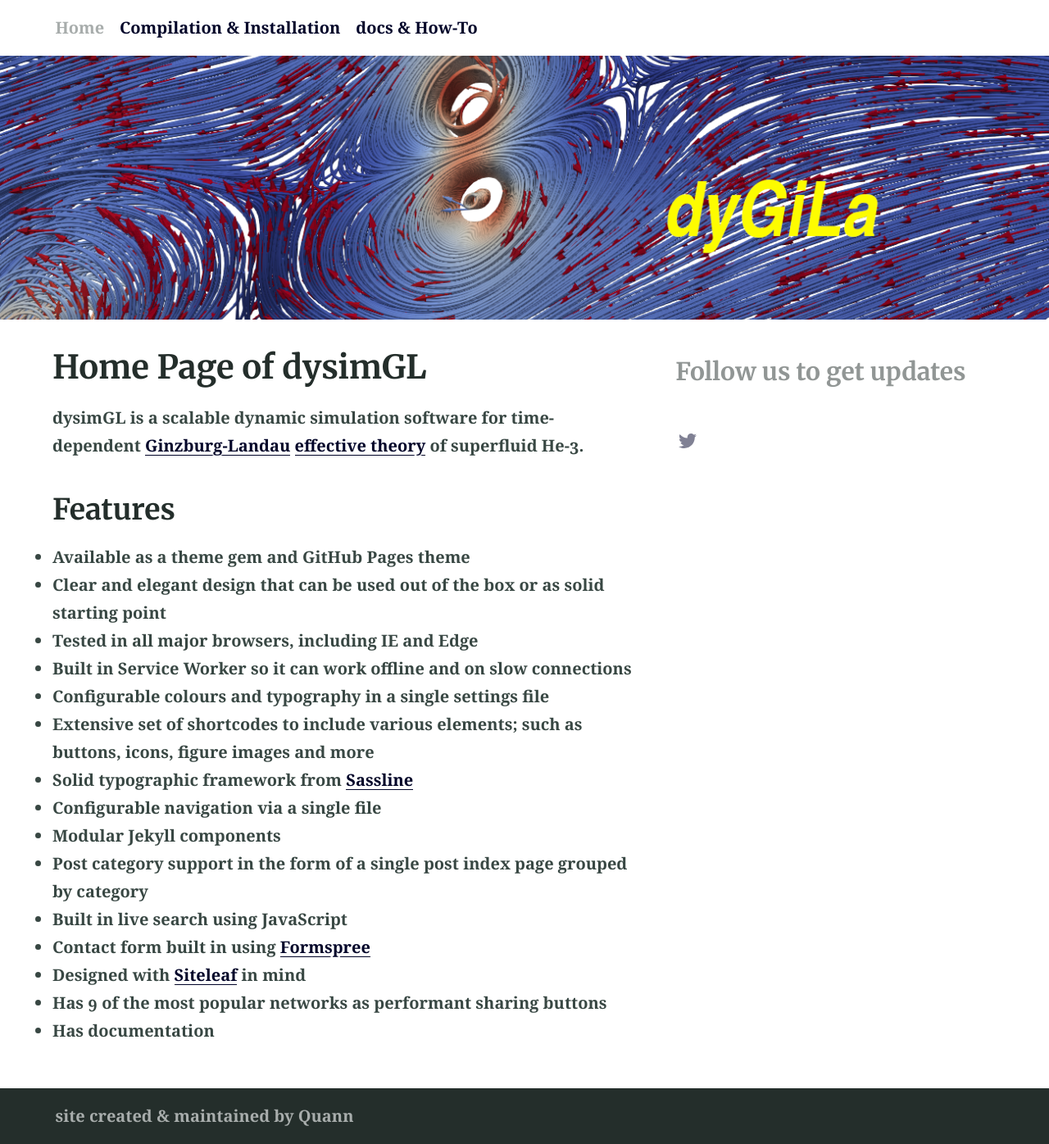
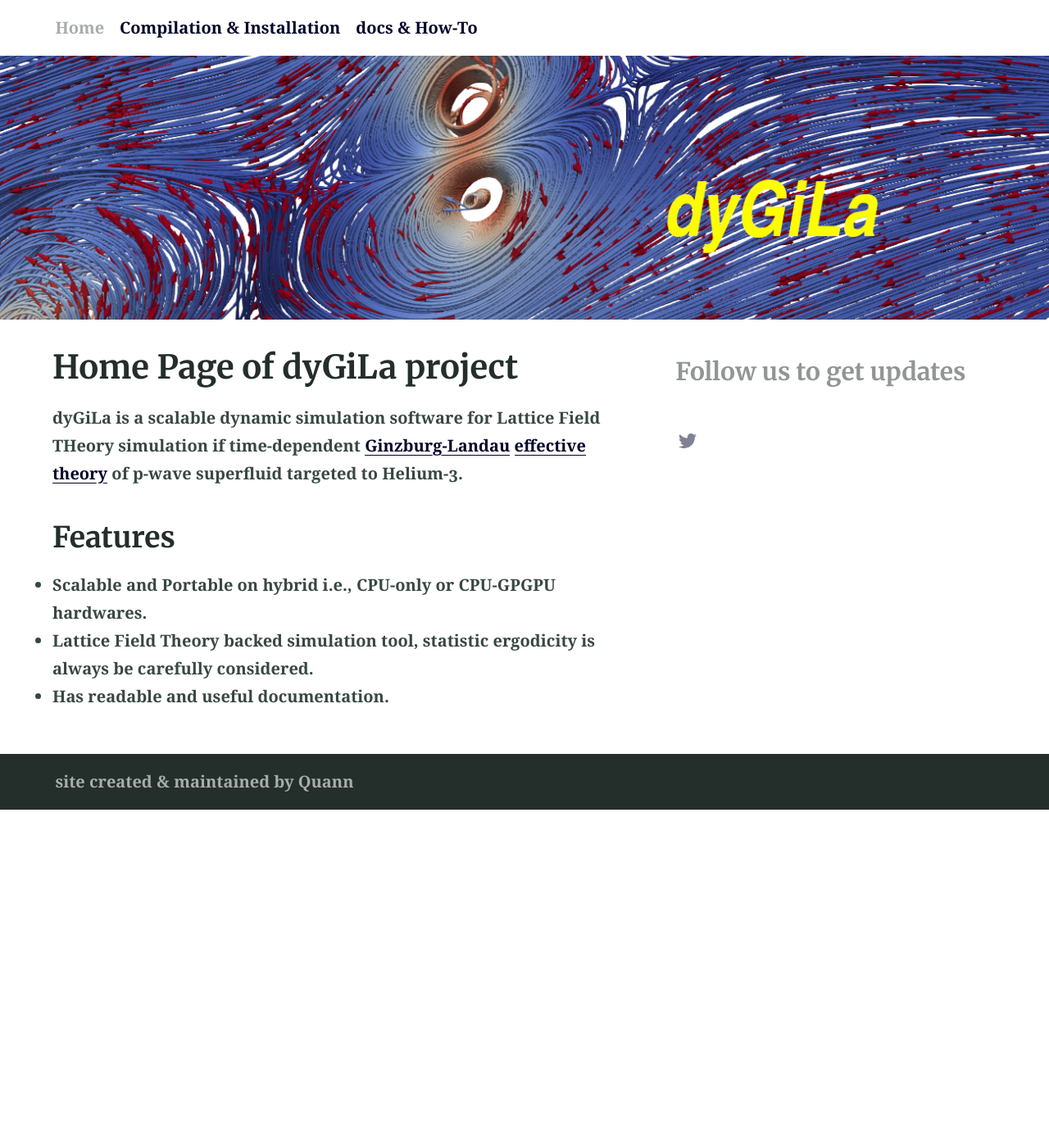
Before and after one commit to dyGiLa/dygila.github.io, a Jekyll site: the page built from index.md, in a window 1280 px wide. Shown: the whole page at 82% size. Built offline with Jekyll 4.4.1, drawn with Linux system fonts in a browser that asks for light colours; after the commit the page ends 988 px from its top, so only the background shows below that.

Commit message:
edit index.md

```diff
--- a/index.md
+++ b/index.md
@@ -1,25 +1,13 @@
 ---
-title: Home Page of dysimGL
+title: Home Page of dyGiLa project
 feature_image: "/pic/title-pic-c.png"
-excerpt: "**dysimGL** is a scalable dynamic simulation software for time-dependent [Ginzburg-Landau](https://en.wikipedia.org/wiki/Ginzburg%E2%80%93Landau_theory) [effective theory](https://en.wikipedia.org/wiki/Effective_field_theory) of superfluid He-3."
+excerpt: "**dyGiLa** is a scalable dynamic simulation software for time-dependent [Ginzburg-Landau](https://en.wikipedia.org/wiki/Ginzburg%E2%80%93Landau_theory) [effective theory](https://en.wikipedia.org/wiki/Effective_field_theory) of superfluid He-3."
 aside: true
 ---
-**dysimGL** is a scalable dynamic simulation software for time-dependent [Ginzburg-Landau](https://en.wikipedia.org/wiki/Ginzburg%E2%80%93Landau_theory) [effective theory](https://en.wikipedia.org/wiki/Effective_field_theory) of superfluid He-3.
+**dyGiLa** is a scalable dynamic simulation software for Lattice Field THeory simulation if time-dependent [Ginzburg-Landau](https://en.wikipedia.org/wiki/Ginzburg%E2%80%93Landau_theory) [effective theory](https://en.wikipedia.org/wiki/Effective_field_theory) of p-wave superfluid targeted to Helium-3.
 
 ## Features
 
-- Available as a **theme gem** and **GitHub Pages** theme
-- Clear and elegant design that can be used out of the box or as solid starting point
-- Tested in all major browsers, including **IE and Edge**
-- Built in **Service Worker** so it can work offline and on slow connections
-- **Configurable colours** and typography in a single settings file
-- Extensive set of **shortcodes** to include various elements; such as buttons, icons, figure images and more
-- Solid **typographic framework** from [Sassline](https://sassline.com/)
-- Configurable navigation via a single file
-- Modular Jekyll components
-- Post category support in the form of a single post index page grouped by category
-- Built in live search using JavaScript
-- **Contact form** built in using [Formspree](https://formspree.io/)
-- Designed with **[Siteleaf](https://www.siteleaf.com/)** in mind
-- Has 9 of the most popular networks as performant sharing buttons
-- Has documentation
+- **Scalable** and **Portable** on **hybrid** i.e., CPU-only or CPU-GPGPU hardwares.
+- Lattice Field Theory backed simulation tool, statistic **ergodicity** is always be carefully considered.
+- Has readable and useful documentation.
```
